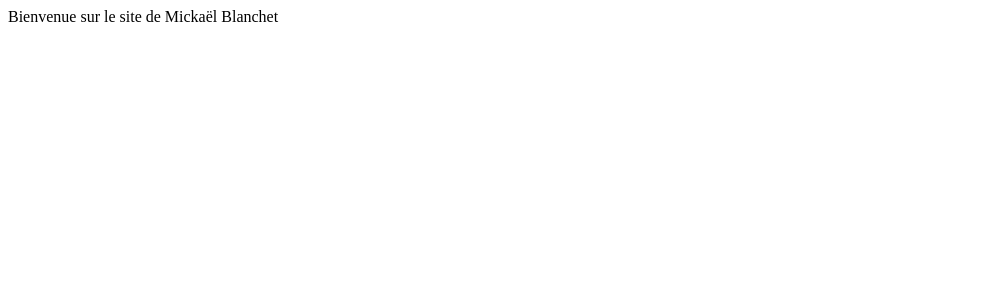
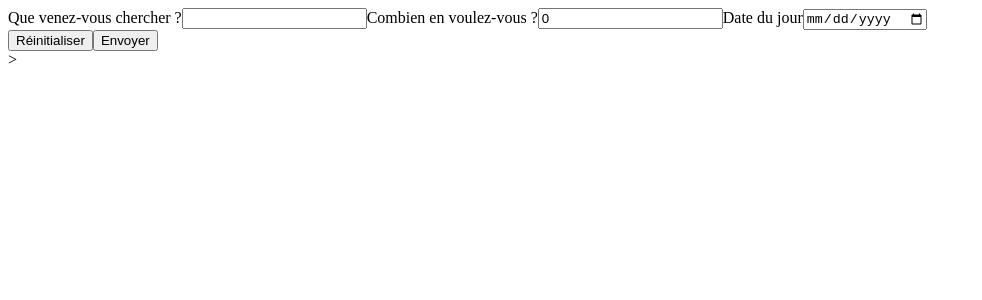
Before and after one commit to Necrobeh/Angular, an Angular app: page / in a window 1280 px wide. Shown: the top 300 px of the page, without its empty margins (0-982 px from the left). Built offline with nearby package versions, Linux system fonts and the light colour scheme.

Commit message:
setting a dedicated branch for angular00

```diff
--- a/src/app/app.component.html
+++ b/src/app/app.component.html
@@ -1 +1 @@
-{{title}}
+<app-my-form></app-my-form>
--- /dev/null
+++ b/src/app/models/order.model.ts
@@ -0,0 +1,7 @@
+export class Order{
+    constructor(
+        public typeOfGoods : string,
+        public quantity : number,
+        public dateOfToday : Date
+    ){}
+}
--- /dev/null
+++ b/src/app/my-form/my-form.component.html
@@ -0,0 +1,23 @@
+<form (ngSubmit)="submit()">
+    <label for="typeOfGoods">Que venez-vous chercher ?</label>
+    <input type="text" id="typeOfGoods" name="typeOfGoods" [(ngModel)]="this.myFirstOrder.typeOfGoods" required>
+    <label for="quantity">Combien en voulez-vous ?</label>
+    <input type="number" id="quantity" name="quantity" [(ngModel)]="this.myFirstOrder.quantity" required>
+    <label for="dateOfToday">Date du jour</label>
+    <input type="date" id="dateOfToday" name="dateOfToday" [(ngModel)]="this.myFirstOrder.dateOfToday" required>
+    <br/>
+    <input type="button" value="Réinitialiser">
+    <input type="submit" value="Envoyer">
+</form>>
+
+<!-- <form #myForm="ngForm" (ngSubmit)="myForm.valid && submit()" >
+      <div>
+        Form submitted ? {{myForm.submitted}}
+        Form valid ? {{myForm.valid}}
+        Form invalid ? {{myForm.valid}}
+      </div>
+
+      [...]
+
+      <button type="submit">Sauvegarder</button>
+    </form> -->
--- /dev/null
+++ b/src/app/my-form/my-form.component.ts
@@ -0,0 +1,21 @@
+import { Component, OnInit } from '@angular/core';
+import { Order } from '../models/order.model';
+
+@Component({
+  selector: 'app-my-form',
+  templateUrl: './my-form.component.html',
+  styleUrls: ['./my-form.component.css']
+})
+export class MyFormComponent implements OnInit {
+
+  myFirstOrder : Order = new Order('', 0, new Date())
+
+  constructor() { }
+
+  ngOnInit(): void {
+  }
+
+  submit(){
+    console.log(this.myFirstOrder);
+  }
+}
```
Also changed, not shown: src/app/app.module.ts (+6 -2 lines), src/app/my-form/my-form.component.css (added), 1 other file (tests, documents, lock files or other folders).
